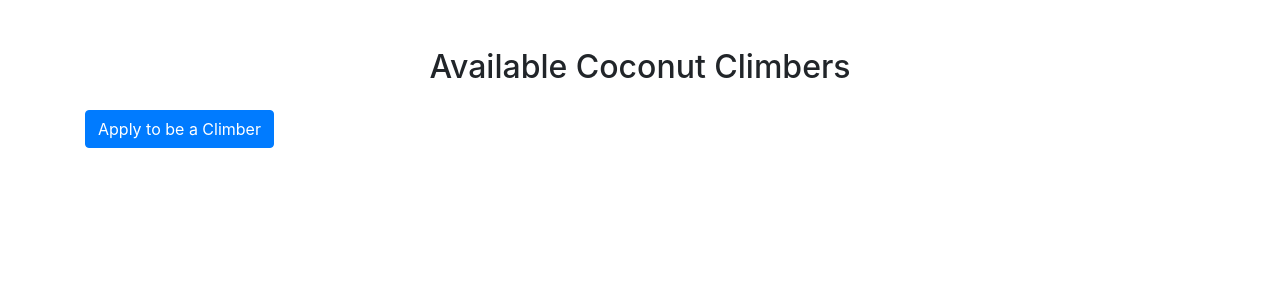
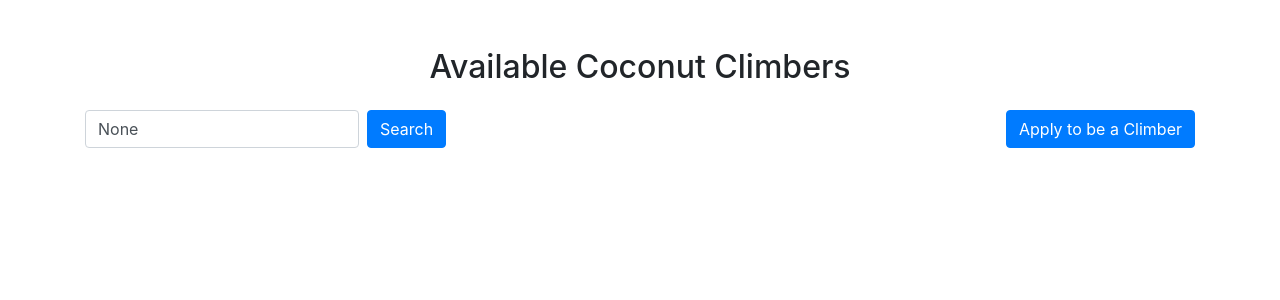
Before and after one commit to bmeennakshy/dlms, a Flask app: page /coconut_tree_climber in a window 1280 px wide. Shown: the top 300 px of the page. Run offline with Flask 3, Linux system fonts and the light colour scheme; data that the repository does not hold is empty; some libraries are stand-ins or nearby versions.

Commit message:
Update coconut_tree_climbers.html

```diff
--- a/dlms/templates/coconut_tree_climbers.html
+++ b/dlms/templates/coconut_tree_climbers.html
@@ -10,10 +10,13 @@
     <div class="container mt-5">
         <h2 class="text-center mb-4">Available Coconut Climbers</h2>
 
-        <button type="button" class="btn btn-primary" data-toggle="modal" data-target="#applyModal">
+        <button type="button" class="btn btn-primary float-right" data-toggle="modal" data-target="#applyModal">
             Apply to be a Climber
         </button>
-
+        <form action="/coconut_tree_climbers" method="GET" class="form-inline mb-4">
+            <input type="text" class="form-control mr-2" name="search" placeholder="Search by location" value="{{ request.args.get('search') }}">
+            <button type="submit" class="btn btn-primary">Search</button>
+        </form>
         <!-- Display application details -->
         {% if application_details %}
         <div class="mt-4">
```
